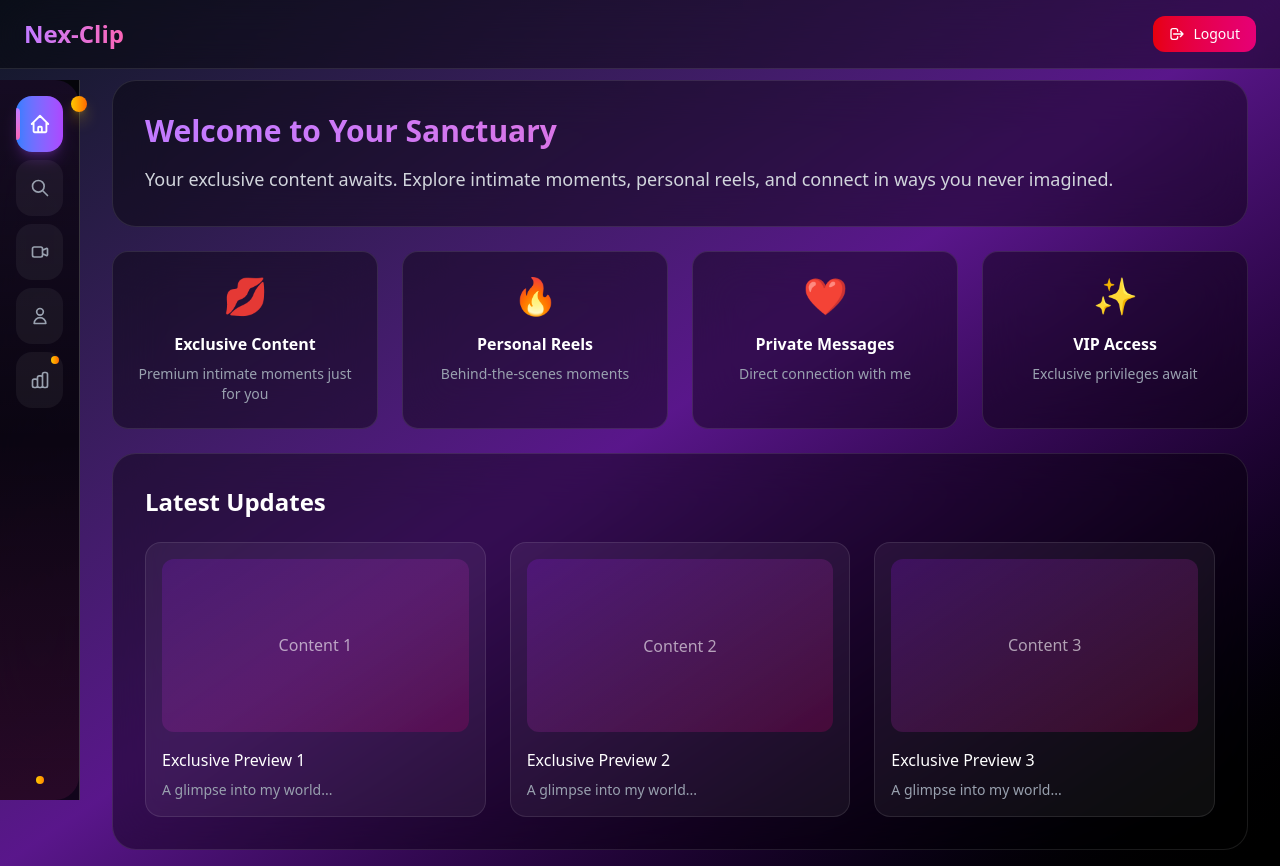
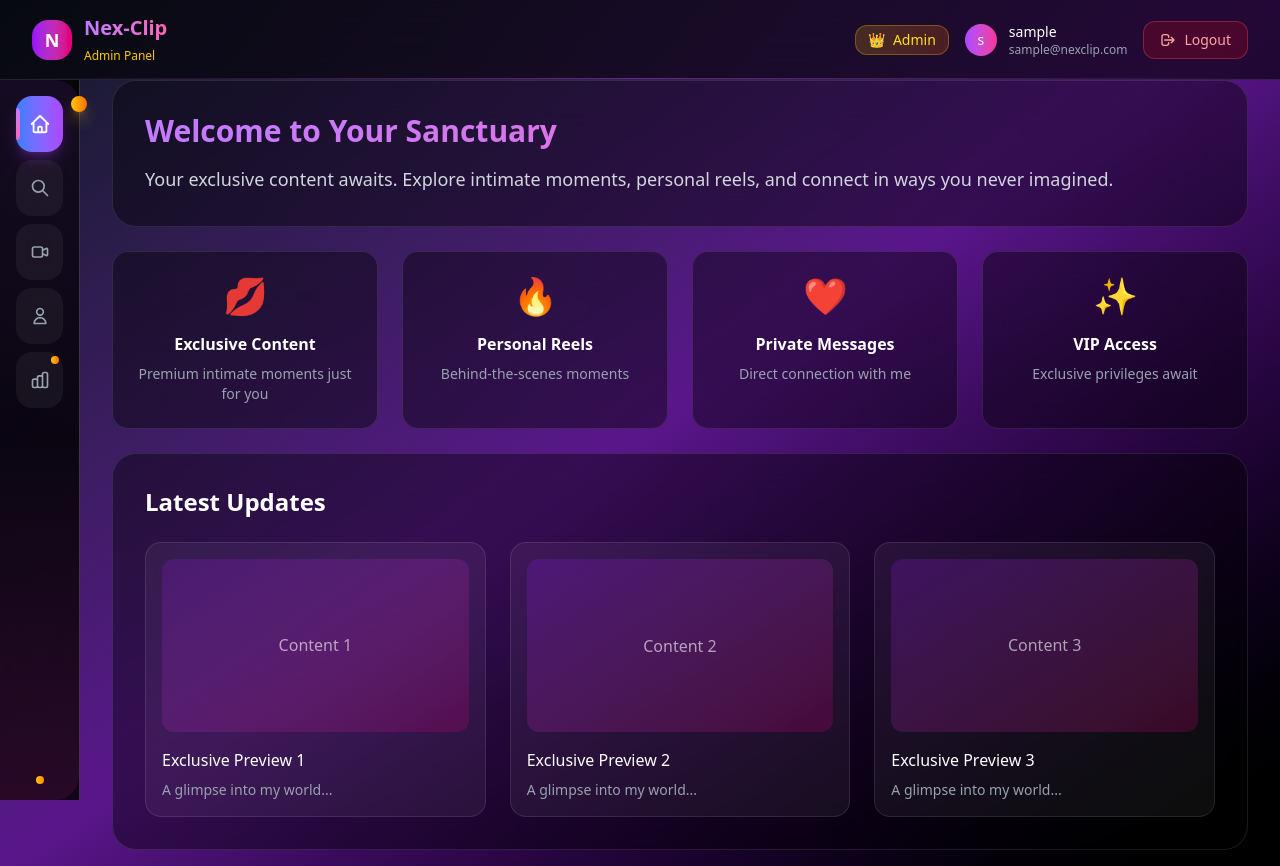
Before and after one commit to Amaan63/NexClip-next-gen-clips, a React (Vite) app in the folder frontend/: page /home in a window 1280 px wide. Built offline with nearby package versions, Linux system fonts and the light colour scheme; sample sign-in values are in the browser's storage.

Commit message:
Updated the ehader with showing username

```diff
--- a/frontend/src/components/Layout/Header.jsx
+++ b/frontend/src/components/Layout/Header.jsx
@@ -1,33 +1,142 @@
+// import React from "react";
+// import { useNavigate } from "react-router-dom";
+// import { useToastContext } from "../Toast/ToastProvider";
+
+// const Header = () => {
+//   const navigate = useNavigate();
+//   const toast = useToastContext();
+
+//   const handleLogout = () => {
+//     // Show logout toast
+//     toast.success("See you soon, beautiful! 💋", 2500);
+
+//     // Navigate to login after a short delay
+//     navigate("/");
+//   };
+
+//   return (
+//     <header className="fixed top-0 left-0 right-0 z-50 bg-black/40 backdrop-blur-xl border-b border-white/10">
+//       <div className="flex items-center justify-between px-6 py-4">
+//         {/* Logo */}
+//         <div className="flex items-center">
+//           <h1 className="text-2xl font-bold bg-gradient-to-r from-purple-400 to-pink-400 bg-clip-text text-transparent">
+//             Nex-Clip
+//           </h1>
+//         </div>
+
+//         {/* Logout Button */}
+//         <button
+//           onClick={handleLogout}
+//           className="flex items-center space-x-2 px-4 py-2 bg-gradient-to-r from-red-600 to-pink-600 hover:from-red-500 hover:to-pink-500 text-white text-sm font-medium rounded-xl transition-all duration-300 transform hover:scale-105"
+//         >
+//           <svg
+//             className="w-4 h-4"
+//             fill="none"
+//             stroke="currentColor"
+//             viewBox="0 0 24 24"
+//           >
+//             <path
+//               strokeLinecap="round"
+//               strokeLinejoin="round"
+//               strokeWidth={2}
+//               d="M17 16l4-4m0 0l-4-4m4 4H7m6 4v1a3 3 0 01-3 3H6a3 3 0 01-3-3V7a3 3 0 013-3h4a3 3 0 013 3v1"
+//             />
+//           </svg>
+//           <span>Logout</span>
+//         </button>
+//       </div>
+//     </header>
+//   );
+// };
+
+// export default Header;
+
 import React from "react";
 import { useNavigate } from "react-router-dom";
+import { useSelector, useDispatch } from "react-redux";
+import { logout } from "../../redux/features/auth/auth.slice";
 import { useToastContext } from "../Toast/ToastProvider";
 
 const Header = () => {
   const navigate = useNavigate();
+  const dispatch = useDispatch();
   const toast = useToastContext();
+
+  // Get auth state
+  const { user, role, token } = useSelector((state) => state.auth);
+  const isAdmin = token && role === "admin";
+  const isLoggedIn = !!token;
 
   const handleLogout = () => {
     // Show logout toast
     toast.success("See you soon, beautiful! 💋", 2500);
 
+    // Dispatch logout action
+    dispatch(logout());
+
     // Navigate to login after a short delay
+    setTimeout(() => {
       navigate("/");
+    }, 500);
   };
 
+  if (!isLoggedIn) {
+    return null;
+  }
+
   return (
-    <header className="fixed top-0 left-0 right-0 z-50 bg-black/40 backdrop-blur-xl border-b border-white/10">
-      <div className="flex items-center justify-between px-6 py-4">
-        {/* Logo */}
-        <div className="flex items-center">
-          <h1 className="text-2xl font-bold bg-gradient-to-r from-purple-400 to-pink-400 bg-clip-text text-transparent">
+    <header className="fixed top-0 left-0 right-0 bg-black/60 backdrop-blur-2xl border-b border-white/10 z-50 h-20">
+      <div className="h-full px-4 lg:px-8 flex items-center justify-between">
+        {/* Logo Section */}
+        <div className="flex items-center space-x-4">
+          <div className="flex items-center space-x-3">
+            <div className="w-10 h-10 bg-gradient-to-r from-purple-600 to-pink-600 rounded-2xl flex items-center justify-center">
+              <span className="text-white font-bold text-lg">N</span>
+            </div>
+            <div>
+              <h1 className="text-xl font-bold bg-gradient-to-r from-purple-400 to-pink-400 bg-clip-text text-transparent">
                 Nex-Clip
               </h1>
+              {isAdmin && (
+                <span className="text-xs text-yellow-400 font-medium">
+                  Admin Panel
+                </span>
+              )}
+            </div>
+          </div>
+        </div>
+
+        {/* User Section */}
+        <div className="flex items-center space-x-4">
+          {/* Admin Badge */}
+          {isAdmin && (
+            <div className="hidden sm:flex items-center space-x-2 px-3 py-1 bg-gradient-to-r from-yellow-500/20 to-orange-500/20 border border-yellow-400/30 rounded-xl">
+              <span className="text-yellow-400 text-sm">👑</span>
+              <span className="text-yellow-300 text-sm font-medium">Admin</span>
+            </div>
+          )}
+
+          {/* User Info */}
+          <div className="hidden md:flex items-center space-x-3">
+            <div className="w-8 h-8 bg-gradient-to-r from-purple-500 to-pink-500 rounded-full flex items-center justify-center">
+              <span className="text-white text-sm font-medium">
+                {user?.username?.charAt(0) || "U"}
+              </span>
+            </div>
+            <div className="hidden lg:block">
+              <p className="text-white text-sm font-medium">
+                {user?.username || "User"}
+              </p>
+              <p className="text-gray-400 text-xs">
+                {`${user?.username}@nexclip.com` || "user@example.com"}
+              </p>
+            </div>
           </div>
 
           {/* Logout Button */}
           <button
             onClick={handleLogout}
-          className="flex items-center space-x-2 px-4 py-2 bg-gradient-to-r from-red-600 to-pink-600 hover:from-red-500 hover:to-pink-500 text-white text-sm font-medium rounded-xl transition-all duration-300 transform hover:scale-105"
+            className="flex items-center space-x-2 px-4 py-2 bg-red-600/20 hover:bg-red-600/30 border border-red-400/30 hover:border-red-400/50 text-red-300 hover:text-red-200 rounded-xl transition-all duration-300"
           >
             <svg
               className="w-4 h-4"
@@ -42,9 +151,13 @@ const Header = () => {
                 d="M17 16l4-4m0 0l-4-4m4 4H7m6 4v1a3 3 0 01-3 3H6a3 3 0 01-3-3V7a3 3 0 013-3h4a3 3 0 013 3v1"
               />
             </svg>
-          <span>Logout</span>
+            <span className="hidden sm:inline text-sm font-medium">Logout</span>
           </button>
         </div>
+      </div>
+
+      {/* Gradient border bottom */}
+      <div className="absolute bottom-0 left-0 right-0 h-px bg-gradient-to-r from-transparent via-purple-500/50 to-transparent"></div>
     </header>
   );
 };
```
Lines whose indentation alone changed are shown as unchanged.
